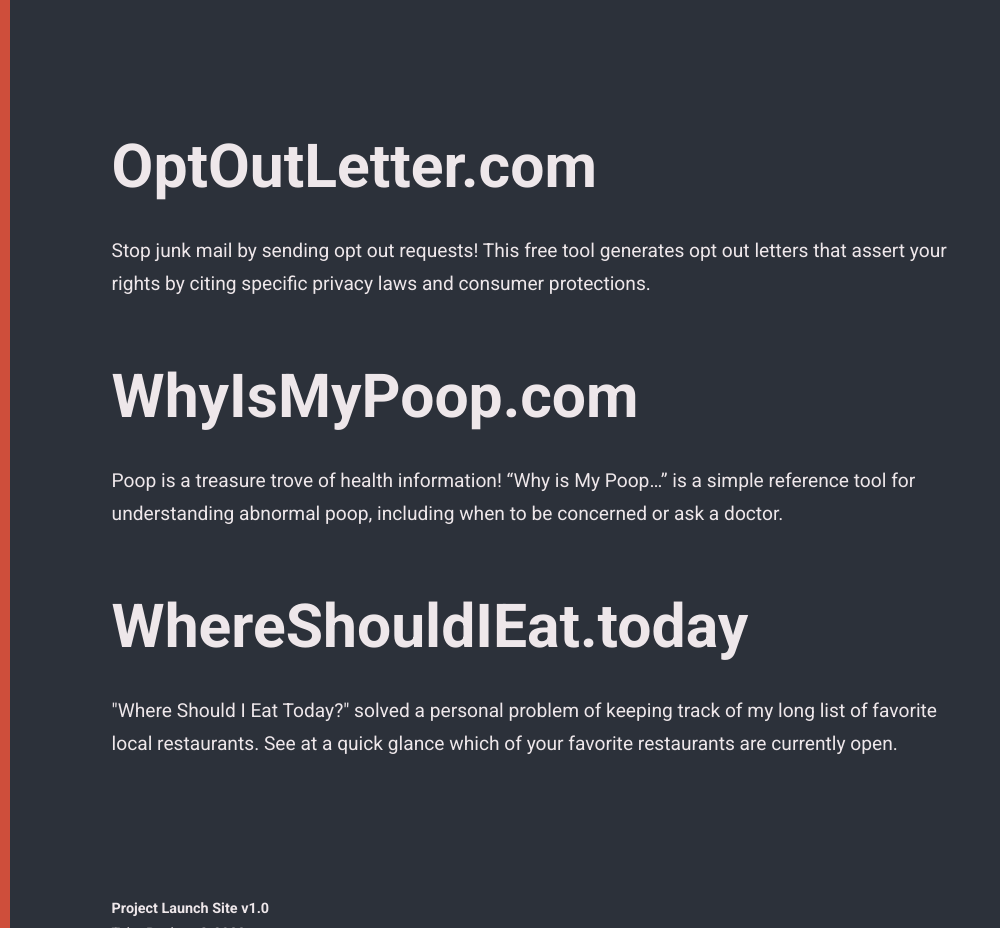
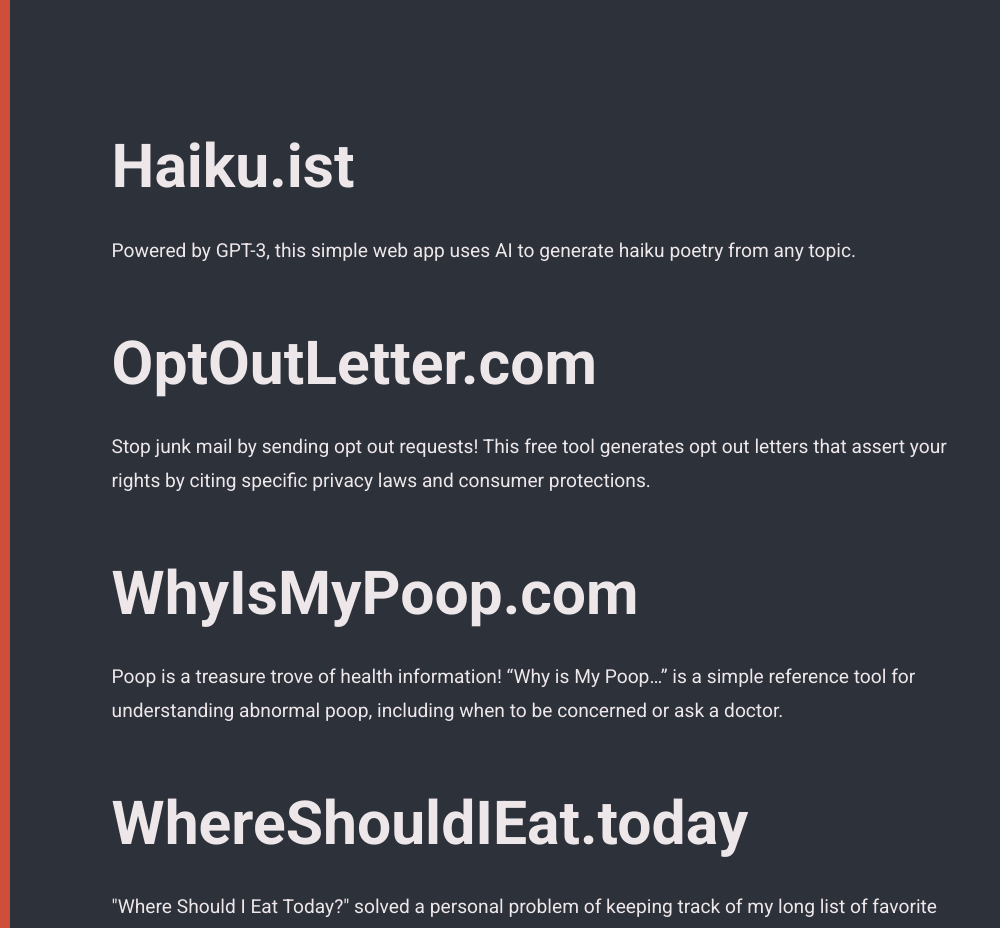
Before and after one commit to tcp13/projectlaunchsite, a plain HTML site: page index.html in a window 1280 px wide. Shown: the part 780-1708 px from the top of the page, without its empty margins (0-1000 px from the left). Drawn offline with nearby package versions, Linux system fonts and the light colour scheme.

Commit message:
added haiku.ist as featured project

```diff
--- a/index.html
+++ b/index.html
@@ -45,6 +45,9 @@
 		</div>
 		<div class="container" style="padding-top:0px;">
 
+			<h2><a href="https://haiku.ist" target="_blank">Haiku.ist</a></h2>
+			<p>Powered by GPT-3, this simple web app uses AI to generate haiku poetry from any topic.</p>
+
 			<h2><a href="https://optoutletter.com" target="_blank">OptOutLetter.com</a></h2>
 			<p>Stop junk mail by sending opt out requests! This free tool generates opt out letters that assert your rights by citing specific privacy laws and consumer protections.</p>
 
```
